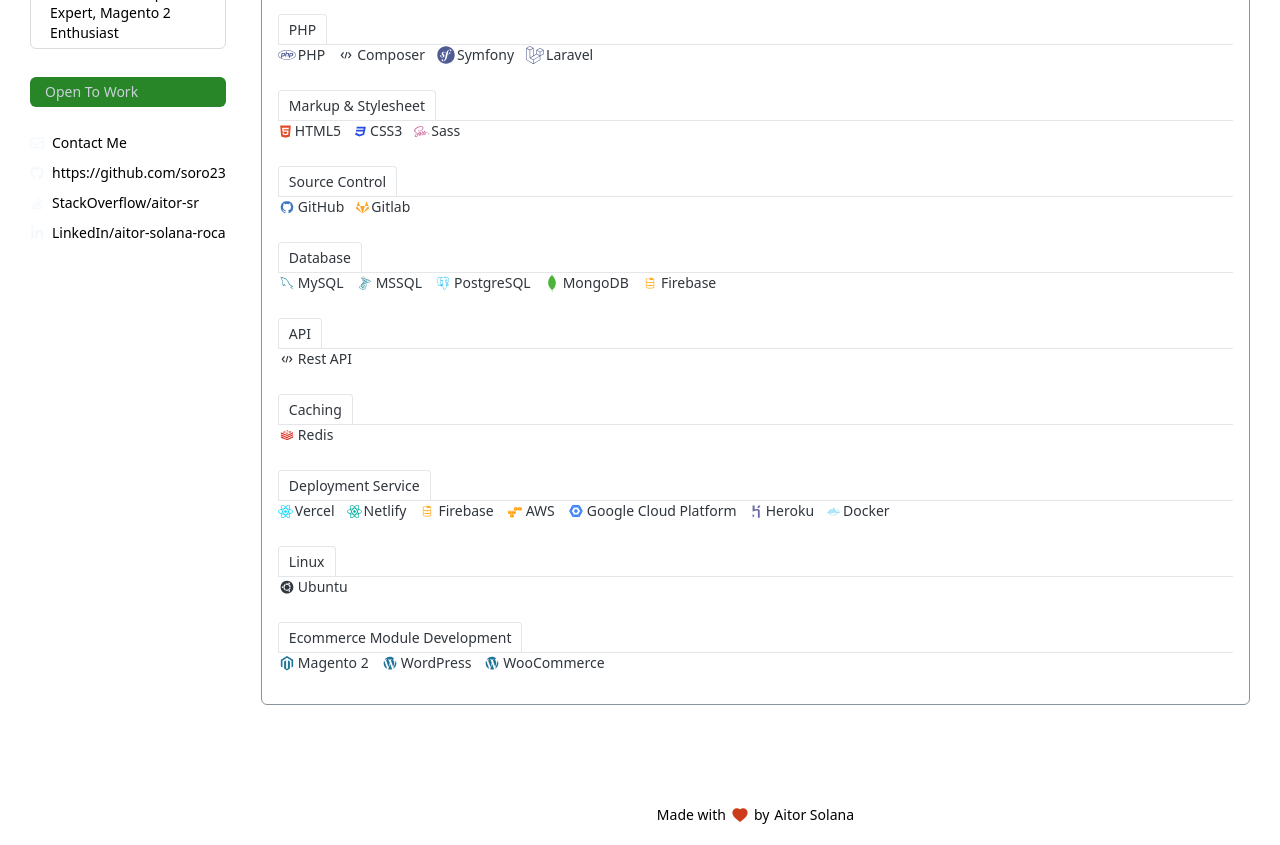
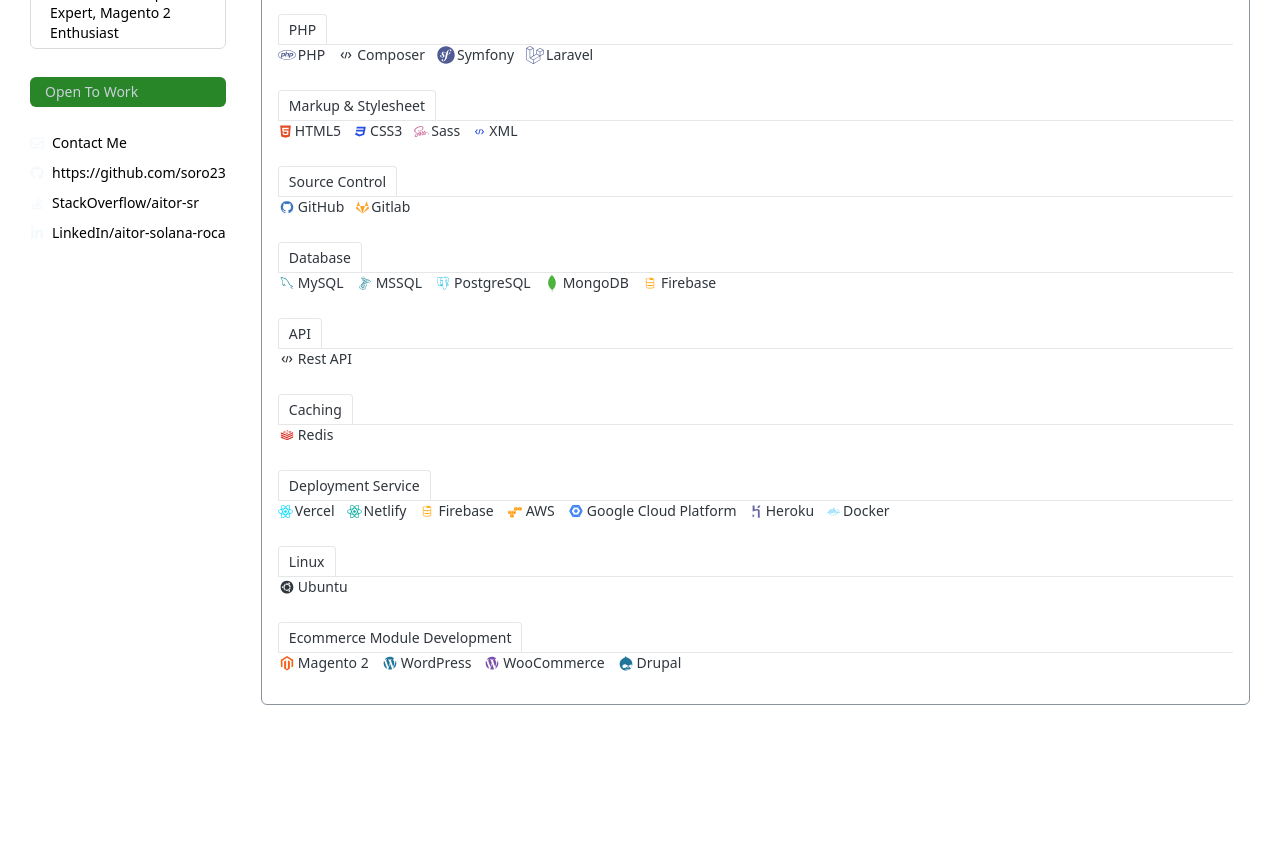
Before and after one commit to Soro23/soro23.github.io, a Next.js app: page / in a window 1280 px wide. Shown: the part 520-1365 px from the top of the page. After the commit the page ends 1273 px from the top, so only its background shows below. Built offline with nearby package versions, Linux system fonts and the light colour scheme.

Commit message:
StoryUpdate

```diff
--- a/src/components/Content/ProfileOverview/index.tsx
+++ b/src/components/Content/ProfileOverview/index.tsx
@@ -25,6 +25,8 @@ import {
   DiMsqlServer,
   DiUbuntu,
   DiMagento,
+  DiDrupal,
+  DiMarkdown,
 } from 'react-icons/di';
 
 import {
@@ -182,6 +184,12 @@ const StoryOverview: React.FC<Props> = () => {
       color: '#c69',
       section: 'markup-language'
     },
+    {
+      name: 'XML',
+      icon: DiCode,
+      color: '#264de4',
+      section: 'markup-language'
+    },
     // Source Control
     {
       name: 'GitHub',
@@ -306,7 +314,7 @@ const StoryOverview: React.FC<Props> = () => {
       name: 'Magento 2',
       icon: DiMagento,
       size: 18,
-      color: '#21759b',
+      color: '#f2641c',
       section: 'ecommerce'
     },
     {
@@ -319,6 +327,13 @@ const StoryOverview: React.FC<Props> = () => {
     {
       name: 'WooCommerce',
       icon: DiWordpress,
+      size: 18,
+      color: '#7c51ad',
+      section: 'ecommerce'
+    },
+    {
+      name: 'Drupal',
+      icon: DiDrupal,
       size: 18,
       color: '#21759b',
       section: 'ecommerce'
--- a/src/components/Content/StoryOverview/index.tsx
+++ b/src/components/Content/StoryOverview/index.tsx
@@ -1,444 +1,117 @@
-import React     from 'react';
-import Highlight from '../../Highlight';
-import {
-  DiGo,
-  DiNpm,
-  DiAws,
-  DiCode,
-  DiSass,
-  DiMysql,
-  DiRedis,
-  DiLinux,
-  DiHtml5,
-  DiHeroku,
-  DiDocker,
-  DiMongodb,
-  DiCss3Full,
-  DiFirebase,
-  DiBootstrap,
-  DiWordpress,
-  DiJqueryLogo,
-  DiPostgresql,
-  DiGithubBadge,
-  DiJavascript1,
-  DiGoogleCloudPlatform,
-  DiMsqlServer,
-  DiUbuntu,
-  DiMagento,
-} from 'react-icons/di';
+import React from 'react';
+import splitArray from '../../../helpers/splitArray';
+import Highlight, {
+  Props as HighlightProps,
+  ValidUrlType
+} from '../../Highlight';
+import { FaGraduationCap, FaNetworkWired } from 'react-icons/fa';
 
-import {
-  FaPhp,
-  FaReact,
-  FaFigma,
-  FaGitlab,
-  FaNodeJs,
-  FaSymfony,
-  FaLaravel,
-} from 'react-icons/fa';
+interface StoryType extends HighlightProps {
+  // functions?: string[];
+}
 
-interface Props {}
+interface Props { }
 
-const ProfileOverview: React.FC<Props> = () => {
-  const [shrink, setShrink] = React.useState(false);
+const StoryOverview: React.FC<Props> = () => {
 
-  const technologies = [
-    // Javascript
-    {
-      name:  'JavaScript',
-      size:  17,
-      icon:  DiJavascript1,
-      color: '#f7df1e',
-      section: 'javascript',
-    },
-    {
-      name:  'TypeScript',
-      size:  17,
-      icon: DiJavascript1,
-      section: 'javascript',
-    },
-    {
-      name: 'jQuery',
-      icon: DiJqueryLogo,
-      color: '#0769ad',
-      section: 'javascript',
-    },
-    // NodeJS
-    {
-      name: 'Node.JS',
-      icon: FaNodeJs,
-      color: '#44883e',
-      section: 'nodejs',
-    },
-    {
-      name: 'Express.JS',
-      icon: FaNodeJs,
-      color: '#44883e',
-      section: 'nodejs',
-    },
-    {
-      name: 'Socket.IO',
-      icon: FaNodeJs,
-      color: '#000',
-      section: 'web-socket',
-    },
-    {
-      name: 'NPM',
-      icon: DiNpm,
-      size: 18,
-      color: '#cb3837',
-      section: 'nodejs',
-    },
-    // ReactJS
-    {
-      name: 'React.JS',
-      icon: FaReact,
-      color: '#00d8ff',
-      section: 'reactjs',
-    },
-    {
-      name: 'Next.JS',
-      icon: FaReact,
-      color: '#00d8ff',
-      section: 'reactjs',
-    },
-    {
-      name: 'NextAuth',
-      icon: FaReact,
-      color: '#00d8ff',
-      section: 'reactjs',
-    },
-    // Design Framework
-    {
-      name: 'Tailwind CSS',
-      icon: DiCode,
-      size: 18,
-      color: '#38bdf8',
-      section: 'design-framework',
-    },
-    {
-      name: 'Material UI',
-      icon: DiCode,
-      size: 18,
-      color: '#007fff',
-      section: 'design-framework',
-    },
-    {
-      name: 'Chakra UI',
-      icon: DiCode,
-      size: 18,
-      section: 'design-framework',
-    },
-    {
-      name: 'Bootstrap',
-      icon: DiBootstrap,
-      color: '#563d7c',
-      section: 'design-framework',
-    },
-    // PHP
-    {
-      name: 'PHP',
-      icon: FaPhp,
-      size: 18,
-      color: '#4f5b93',
-      section: 'php',
-    },
-    {
-      name: 'Composer',
-      icon: DiCode,
-      size: 18,
-      section: 'php',
-    },
-    {
-      name: 'Symfony',
-      icon: FaSymfony,
-      size: 18,
-      color: '#4f5b93',
-      section: 'php',
-    },
-    {
-      name: 'Laravel',
-      icon: FaLaravel,
-      size: 18,
-      color: '#4f5b93',
-      section: 'php',
-    },
-    // Markup & Stylesheet
-    {
-      name: 'HTML5',
-      icon: DiHtml5,
-      color: '#e34c26',
-      section: 'markup-language'
-    },
-    {
-      name: 'CSS3',
-      icon: DiCss3Full,
-      color: '#264de4',
-      section: 'markup-language'
-    },
-    {
-      name: 'Sass',
-      icon: DiSass,
-      color: '#c69',
-      section: 'markup-language'
-    },
-    // Source Control
-    {
-      name: 'GitHub',
-      size: 18,
-      icon: DiGithubBadge,
-      color: '#4078c0',
-      section: 'source-control',
-    },
-    {
-      name: 'Gitlab',
-      icon: FaGitlab,
-      size: 13,
-      color: '#fca326',
-      section: 'source-control',
-    },
-    // Database
-    {
-      name: 'MySQL',
-      size: 18,
-      icon: DiMysql,
-      color: '#00758f',
-      section: 'db',
-    },
-    {
-      name: 'MSSQL',
-      size: 18,
-      icon: DiMsqlServer,
-      color: '#00758f',
-      section: 'db',
-    },
-    {
-      name: 'PostgreSQL',
-      size: 18,
-      icon: DiPostgresql,
-      color: '#0db7ed',
-      section: 'db',
-    },
-    {
-      name: 'MongoDB',
-      icon: DiMongodb,
-      size: 18,
-      color: '#4DB33D',
-      section: 'db',
-    },
-    {
-      name: 'Firebase',
-      icon: DiFirebase,
-      size: 18,
-      color: '#FFA611',
-      section: 'db',
-    },
-    // API
-    {
-      name: 'Rest API',
-      icon: DiCode,
-      size: 18,
-      section: 'api',
-    },
-    // Catching
-    {
-      name: 'Redis',
-      icon: DiRedis,
-      size: 18,
-      color: '#d82c20',
-      section: 'cache',
-    },
-    // Deployment
-    {
-      name: 'Vercel',
-      icon: FaReact,
-      color: '#00d8ff',
-      section: 'deployment-service',
-    },
-    {
-      name: 'Netlify',
-      icon: FaReact,
-      color: '#00AD9F',
-      section: 'deployment-service',
-    },
-    {
-      name: 'Firebase',
-      icon: DiFirebase,
-      size: 18,
-      color: '#FFA611',
-      section: 'deployment-service',
-    },
-    {
-      name: 'AWS',
-      icon: DiAws,
-      size: 18,
-      color: '#FF9900',
-      section: 'deployment-service',
-    },
-    {
-      name: 'Google Cloud Platform',
-      icon: DiGoogleCloudPlatform,
-      size: 18,
-      color: '#4285F4',
-      section: 'deployment-service',
-    },
-    {
-      name: 'Heroku',
-      icon: DiHeroku,
-      color: '#6567a5',
-      section: 'deployment-service',
-    },
-    {
-      name: 'Docker',
-      icon: DiDocker,
-      color: '#0db7ed',
-      section: 'deployment-service',
-    },
-    // Linux
-    {
-      name: 'Ubuntu',
-      icon: DiUbuntu,
-      size: 18,
-      section: 'linux',
-    },
-    // Ecommerce Development
-    {
-      name: 'Magento 2',
-      icon: DiMagento,
-      size: 18,
-      color: '#21759b',
-      section: 'ecommerce'
-    },
-    {
-      name: 'WordPress',
-      icon: DiWordpress,
-      size: 18,
-      color: '#21759b',
-      section: 'ecommerce'
-    },
-    {
-      name: 'WooCommerce',
-      icon: DiWordpress,
-      size: 18,
-      color: '#21759b',
-      section: 'ecommerce'
-    },
-  ];
-
-
-  const renderDescription = (skills: typeof technologies) => skills.map(technology => {
-    const size  = technology?.size || 15;
-    const color = technology?.color ? { fill: technology.color } : {}
-
-    return (
-      <span key={technology.name} className="flex items-center mr-3">
-        {<technology.icon size={size} {...color} />}
-        <span className="ml-[2px]">
-          {technology.name}
-        </span>
-      </span>
-    );
-  });
-
-  const renderSkills = React.useCallback(() => {
-    const skills = [
+  const storyWork: StoryType[][] = React.useCallback(() => {
+    const workstories: StoryType[] = [
       {
-        label:   'JavaScript',
-        section: 'javascript',
+        tags: ['Magento 2', 'Wordpress', 'PHP', 'jQuery', 'Composer', 'Synfony', 'MySQL', 'MSSQL', 'Rest API', 'Ubuntu'],
+        badge: 'Work Expirience',
+        label: 'Interdigital',
+        icon: FaNetworkWired,
+        description: 'July 19 - Actually',
+        functions: [
+          'Developed several Magento modules for data synchronization with ERPs such as Microsoft Dynamics 365, Sage, etc.',
+          'Developed several Magento modules to add and modify functionalities for both the frontend and the backend.',
+          'Analyzed and carried out solutions to optimize the performance of various ecommerce.',
+          'Optimized the database queries to enhance the website\'s performance.',
+          'Conducted a security audit on the website to identify potential vulnerabilities and implement prote\ctive measures.',
+          'Developed an API to facilitate data integration between the website and externa\l applications.',
+          'Enhanced the user experience on the website through improvements in navigation, layout, and\ accessibility.',
+        ],
       },
       {
-        label:   'NodeJS',
-        section: 'nodejs',
+        tags: ['PHP', 'jQuery', 'MySQL', 'Rest API'],
+        badge: 'Work Expirience',
+        label: 'Ebuga',
+        icon: FaNetworkWired,
+        description: 'March 12 - September 14 ',
+        functions: [
+          'Implemented a real-time inventory management system for the online car dealership, ensuring that the website reflects accurate stock levels and availability.',
+          'Optimized the database queries to improve the performance of the online car sales website.',
+          'Developed a customer relationship management (CRM) system for the car dealership, enabling sales representatives to manage leads, track interactions, and follow up with potential customers effectively,',
+          'Developed an API to facilitate seamless data synchronization between the website frontend and the backoffice backend, ensuring consistency across platforms.',
+        ],
       },
       {
-        label:   'ReactJS',
-        section: 'reactjs',
+        tags: ['WebSockets', 'Java'],
+        badge: 'Work Expirience',
+        label: 'INRETI',
+        icon: FaNetworkWired,
+        description: 'October 11 - September 12 ',
+        functions: [
+          'Collaborated with hardware engineers to implement a real-time communication protocol between the spinning application and the connected device, allowing seamless interaction and feedback during virtual classes.',
+          'Developed a virtual route mapping feature within the spinning application, enabling users to visualize their progress along simulated routes with elevation changes, resistance adjustments, and speed variations.',
+        ],
+      },
+    ];
+    return splitArray(workstories, 1);
+  }, [])();
+  const storyEducation: StoryType[][] = React.useCallback(() => {
+    const educationstories: StoryType[] = [
+      // Education
+      {
+        tags: ['MongoDB', 'Express', 'AngularJS', 'NodeJS', 'MicroServices'],
+        badge: 'Education',
+        label: 'Netmind',
+        icon: FaGraduationCap,
+        description: 'August 18 - June 19 ',
       },
       {
-        label:   'Design Framework',
-        section: 'design-framework',
-      },
-      {
-        label:   'PHP',
-        section: 'php',
-      },
-      {
-        label:   'Markup & Stylesheet',
-        section: 'markup-language',
-      },
-      {
-        label:   'Source Control',
-        section: 'source-control',
-      },
-      {
-        label:   'Database',
-        section: 'db',
-      },
-      {
-        label:   'API',
-        section: 'api',
-      },
-      {
-        label:   'Caching',
-        section: 'cache',
-      },
-      {
-        label:   'Deployment Service',
-        section: 'deployment-service',
-      },
-      {
-        label:   'Linux',
-        section: 'linux',
-      },
-      {
-        label:   'Ecommerce Module Development',
-        section: 'ecommerce',
+        tags: ['MySQL', 'Oracle', 'PHP', 'Javascript', 'MicroServices', 'Java', 'Algorithms'],
+        badge: 'Education',
+        label: 'Pia Santa Anna Collegue',
+        icon: FaGraduationCap,
+        description: 'August 09 - June 12 ',
       },
     ];
-
-    const renderSkillSection = (label: string, section: string) => {
-      const techs = technologies.filter((tech, index: number) => tech?.section === section);
-
-      return (
-        <React.Fragment key={section}>
-          <div className="flex w-full mt-[10px] border-b border-borderLineDark">
-            <span className="w-fit flex items-center font-sans font-medium h-[30px] px-[10px] border border-borderLineDark border-b-0 rounded-t-[4px]">
-              {label}
-            </span>
-          </div>
-          {renderDescription(techs)}
-          <div className="w-full mb-[15px]"></div>
-        </React.Fragment>
-      );
-    };
-
-    return skills.map(skill => (
-      renderSkillSection(skill.label, skill.section)
-    ));
+    return splitArray(educationstories, 1);
   }, [])();
 
-  const renderAllSkills = React.useCallback(() => {
-    return renderDescription(technologies);
-  }, [])();
-
-  const renderShrinkContent = !shrink ?
-    renderSkills : renderAllSkills;
-
-  const handleShrink = (shrink: boolean) => {
-    setShrink(shrink);
-  };
-
   return (
-    <div className="profile-overview w-full flex items-center justify-start my-7 mx-auto">
-      <Highlight
-        toggle={true}
-        shrink={handleShrink}
-        badge="Active"
-        label="Technologies"
-        description={renderShrinkContent}
-      />
-    </div>
+    <React.Fragment>
+      <div className="w-full grid grid-cols-1 gap-y-5 md:gap-x-[20px] items-start justify-start mx-auto">
+        {storyWork.map(stories => stories.map((story, index: number) => (
+          <Highlight
+            key={`highlight-${index}`}
+            toggle={false}
+            icon={story?.icon}
+            badge={story?.badge}
+            label={story.label}
+            description={story?.description}
+            tags={story?.tags}
+            functions={story?.functions}
+          />
+        )))}
+      </div>
+      <hr className="border-b-2 border-borderLineDark mt-[30px]" />
+      <div className="w-full grid grid-cols-1 gap-y-5 md:gap-x-[20px] items-start justify-start mx-auto">
+        {storyEducation.map(stories => stories.map((story, index: number) => (
+          <Highlight
+            key={`highlight-${index}`}
+            toggle={false}
+            icon={story?.icon}
+            badge={story?.badge}
+            label={story.label}
+            description={story?.description}
+            tags={story?.tags}
+          />
+        )))}
+      </div>
+    </React.Fragment>
   );
 };
 
-export default React.memo(ProfileOverview);
+export default StoryOverview;
--- a/src/components/Content/StoryOverview/style.css
+++ /dev/null
@@ -1,3 +0,0 @@
-.profile-overview .highlight-desc {
-  line-height: 35px;
-}
--- a/src/components/Header/DefaultHeader/index.tsx
+++ b/src/components/Header/DefaultHeader/index.tsx
@@ -7,10 +7,10 @@ import {
 import { GoRepo } from "react-icons/go";
 
 import TabMenu         from '../../TabMenu';
-import Footer          from '../../Footer';
 import PinnedProjects  from '../../Content/PinnedProjects';
 import ProfileOverview from '../../Content/ProfileOverview';
 import StoryOverview from '../../Content/StoryOverview';
+import Soon from '../../Soon';
 
 interface Props {}
 
@@ -25,7 +25,7 @@ const Header: React.FC<Props> = () => {
         <React.Fragment>
           <ProfileOverview />
           {/* <PinnedProjects /> */}
-           <Footer />
+           {/* <Footer /> */}
         </React.Fragment>
       )
     },
@@ -36,7 +36,7 @@ const Header: React.FC<Props> = () => {
       count:   20,
       content: (
         <React.Fragment>
-          {/* <StoryOverview /> */}
+          <StoryOverview />
         </React.Fragment>
       ),
     },
@@ -47,7 +47,7 @@ const Header: React.FC<Props> = () => {
       count:   20,
       content: (
         <React.Fragment>
-          {/* <PinnedProjects /> */}
+          <Soon />
         </React.Fragment>
       ),
     },
@@ -56,7 +56,11 @@ const Header: React.FC<Props> = () => {
       link:    '/',
       label:   'Insight',
       count:   25,
-      content: '4',
+      content: (
+        <React.Fragment>
+          <Soon />
+        </React.Fragment>
+      ),
     },
   ];
 
--- /dev/null
+++ b/src/components/Soon/index.tsx
@@ -0,0 +1,24 @@
+import React from 'react';
+import Link from 'next/link';
+import AuthorConfig from '../../config/author';
+import { AiFillHeart } from "react-icons/ai";
+
+interface Props { }
+
+const Soon: React.FC<Props> = props => {
+
+  return (
+    <React.Fragment>
+      <div className="profile-overview w-full flex items-center justify-start my-7 mx-auto">
+       <div className="w-full flex items-center font-sans dark:text-headerTextColor text-sm justify-center mt-[100px]">
+          <span className="mx-[5px]">
+            <AiFillHeart fill="#cd3c1a" size={18} />
+          </span>
+          Comming Soon
+        </div>
+      </div>
+    </React.Fragment>
+  );
+};
+
+export default Soon;
```
Also changed, not shown: src/components/Highlight/index.tsx (+32 -23 lines), src/config/colors.ts (+24 -17 lines).
